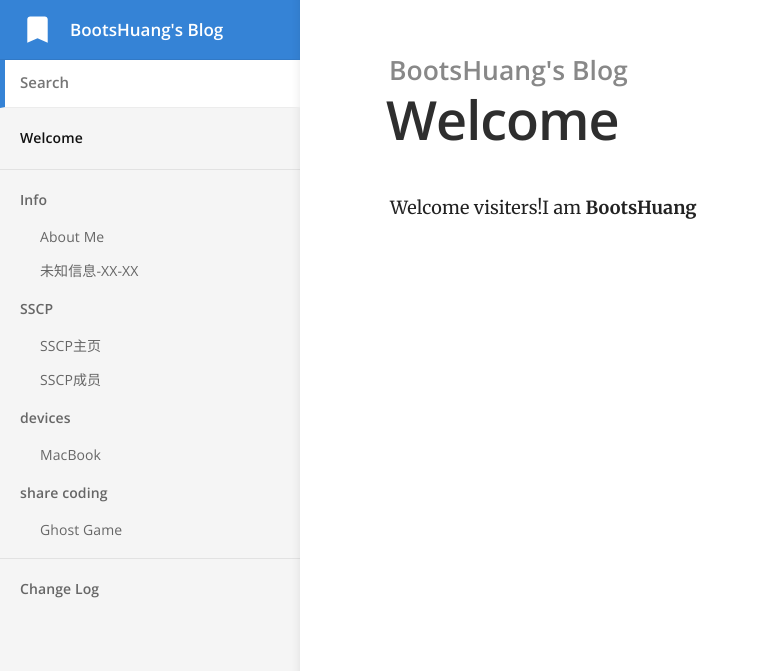
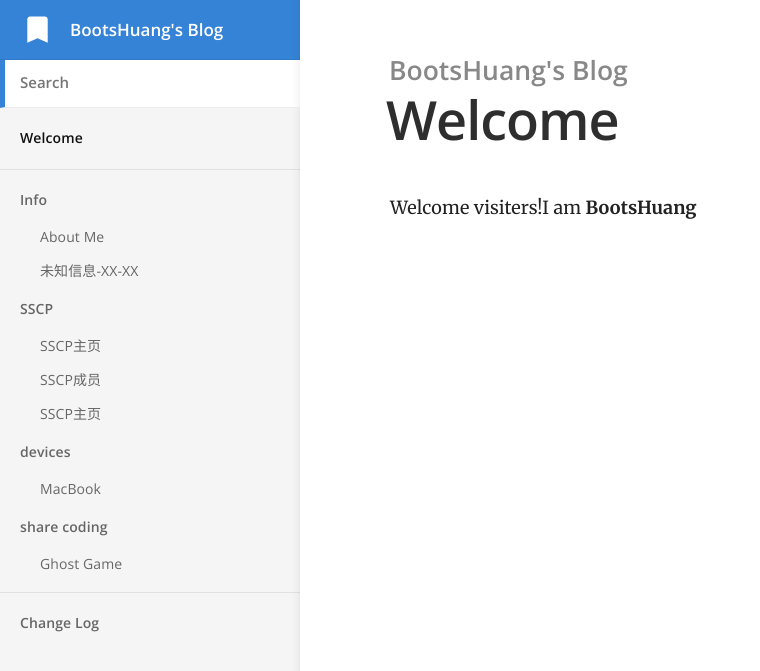
Before and after one commit to BootsHuang/BootsHuang.github.io, a Jekyll site: the page built from index.md, in a window 1280 px wide. Shown: the top 671 px of the page, without its empty margins (0-760 px from the left). Built offline with Jekyll 4.4.1, drawn with Linux system fonts in a browser that asks for light colours.

Commit message:
Update SSCP-002.md

```diff
--- a/_docs/contact-syncing/SSCP-002.md
+++ b/_docs/contact-syncing/SSCP-002.md
@@ -1,3 +1,8 @@
+---
+title: SSCP主页
+category: SSCP
+order: 6
+---
 # 疯子
 项目编号：SSCP-002
 项目级别：Keter
```
